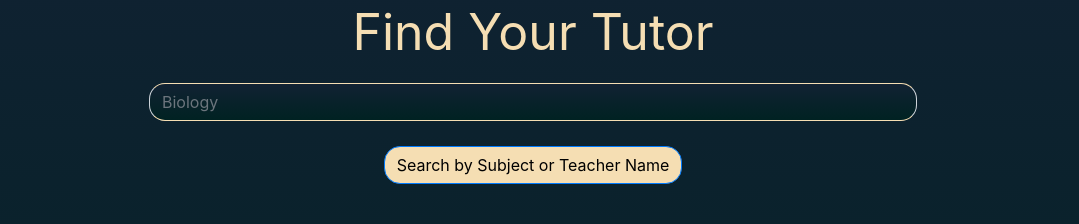
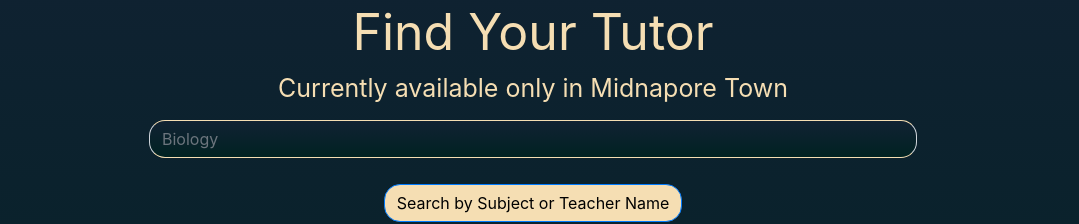
Before and after one commit to sayanmdn/teachers, a React (Create React App) app: page / in a window 1280 px wide. Shown: the part 193-417 px from the top of the page, without its empty margins (107-1186 px from the left). Built offline with nearby package versions, Linux system fonts and the light colour scheme; no server answers.

Commit message:
Currently available only in Midnapore Town add

```diff
--- a/src/components/Area1.js
+++ b/src/components/Area1.js
@@ -139,6 +139,9 @@ export function Area1() {
             </div>
           )}
           <div style={{ fontSize: 50, color: "wheat" }}>Find Your Tutor</div>
+          <div style={{ fontSize: 25, color: "wheat" }}>
+            Currently available only in Midnapore Town
+          </div>
           <Form className="data-form" onSubmit={formik.handleSubmit}>
             <Form.Group
               controlId="formBasicName"
```
